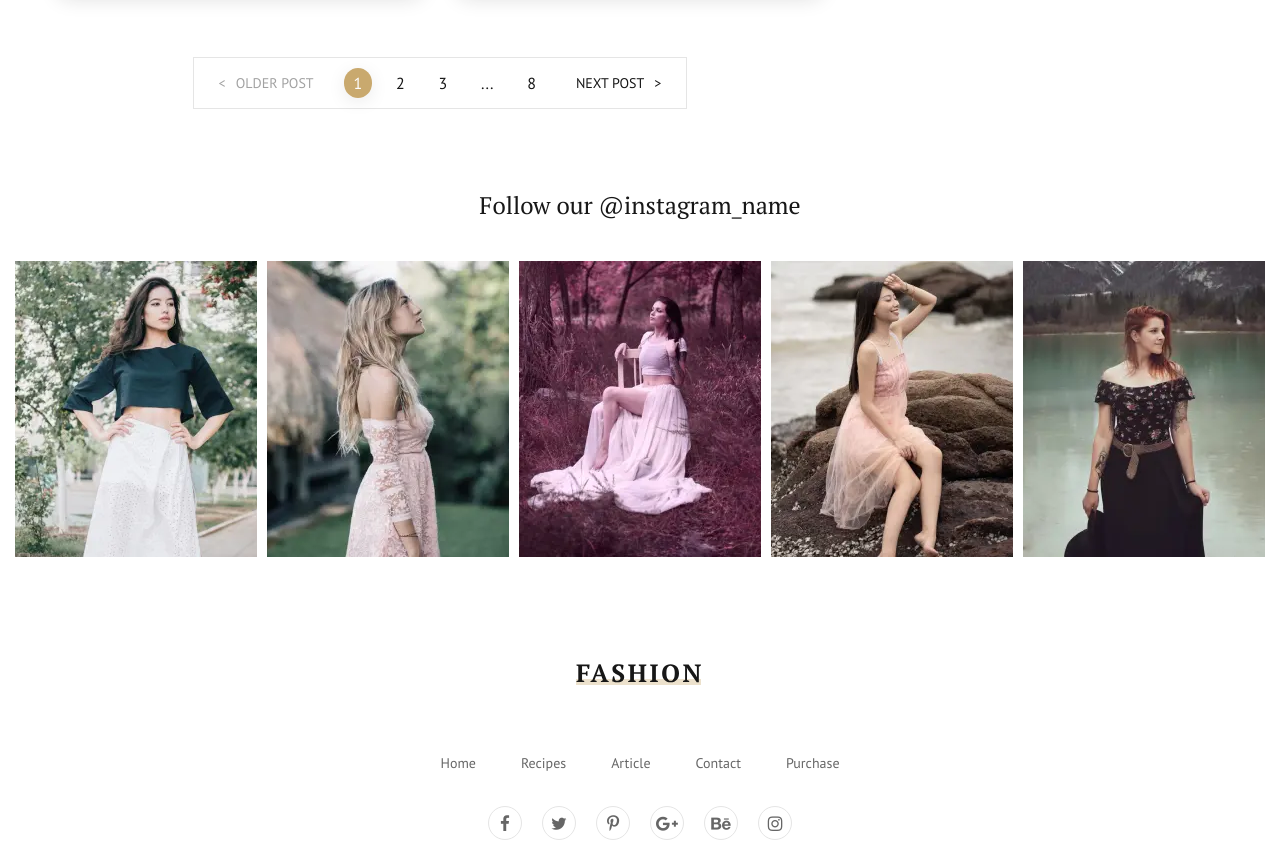
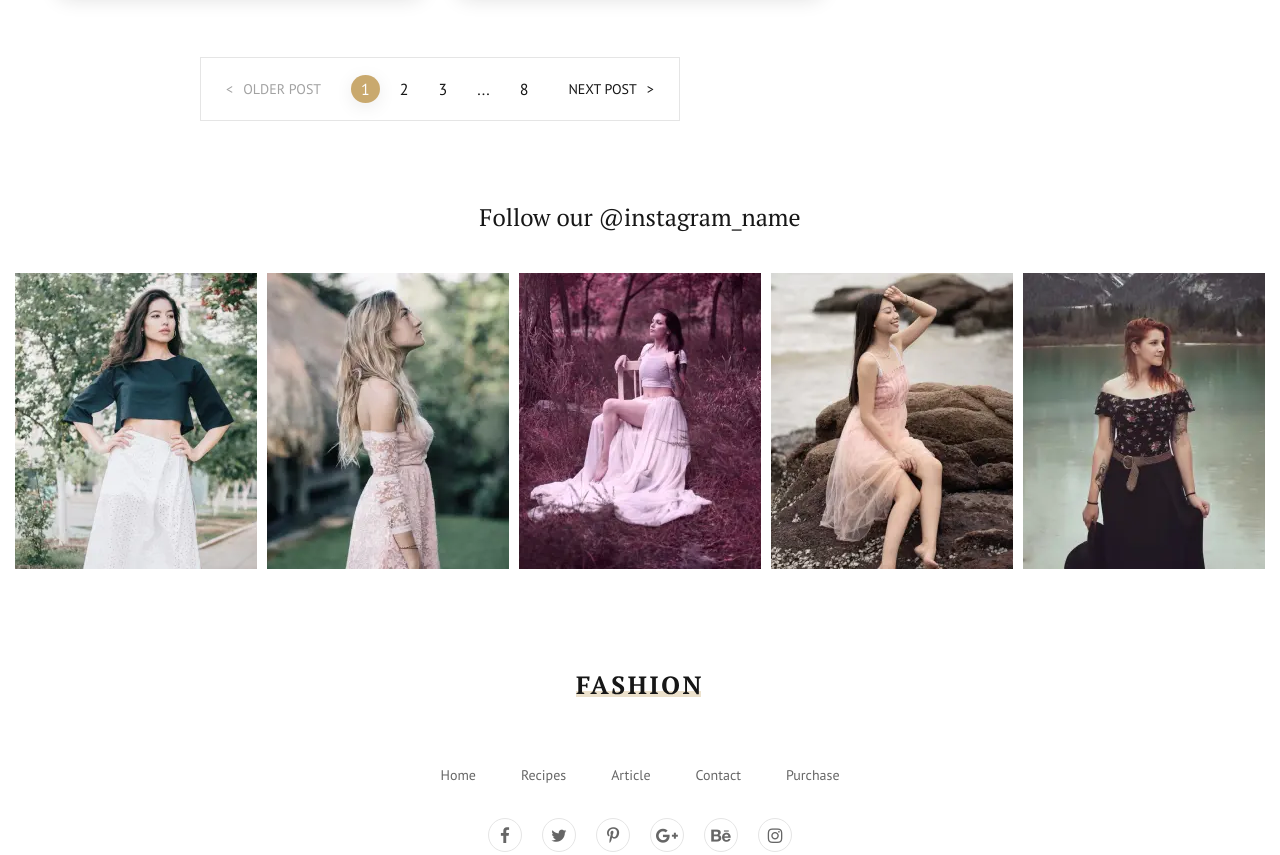
Before and after one commit to Esper-m/fashion-blog, a plain HTML site: page index.html in a window 1280 px wide. Shown: the part 3667-4522 px from the top of the page. Drawn offline with Linux system fonts and the light colour scheme.

Commit message:
Add files via upload

```diff
--- a/css/style.css
+++ b/css/style.css
@@ -833,6 +833,9 @@ h6 {
   -webkit-box-pack: center;
       -ms-flex-pack: center;
           justify-content: center;
+  -webkit-box-align: center;
+      -ms-flex-align: center;
+          align-items: center;
 }
 
 .pagination-blog__prev,
@@ -842,6 +845,12 @@ h6 {
 
 .pagination-blog__numbers {
   padding: 0rem 1.875rem;
+  display: -webkit-box;
+  display: -ms-flexbox;
+  display: flex;
+  -ms-flex-wrap: wrap;
+      flex-wrap: wrap;
+  gap: 0.625rem;
 }
 
 .pagination-blog__numbers span {
@@ -864,14 +873,10 @@ h6 {
 
 .pagination-blog__num {
   font-size: 1rem;
-  padding: 0.3125rem 0.625rem;
+  padding: 0.375rem 0.625rem;
   -webkit-transition: all 0.3s ease 0s;
   -o-transition: all 0.3s ease 0s;
   transition: all 0.3s ease 0s;
-}
-
-.pagination-blog__num:not(:last-child) {
-  margin-right: 0.625rem;
 }
 
 .pagination-blog__num:hover {
@@ -1285,9 +1290,17 @@ h6 {
             flex: 1 1 100%;
   }
 
+  .pagination-blog__body {
+    padding: 0.625rem 0.9375rem;
+  }
+
   .pagination-blog__prev span,
   .pagination-blog__next span {
     display: none;
+  }
+
+  .pagination-blog__numbers {
+    padding: 0rem 0.625rem;
   }
 }
 
--- a/index.html
+++ b/index.html
@@ -6,7 +6,7 @@
 	<meta charset="UTF-8">
 	<meta name="format-detection" content="telephone=no">
 	<!-- <style>body{opacity: 0;}</style> -->
-	<link rel="stylesheet" href="css/style.min.css?_v=20220607171011">
+	<link rel="stylesheet" href="css/style.min.css?_v=20220607184858">
 	<link rel="shortcut icon" href="favicon.ico">
 	<!-- <meta name="robots" content="noindex, nofollow"> -->
 	<meta name="viewport" content="width=device-width, initial-scale=1.0">
@@ -460,7 +460,7 @@
 		</div>
 	</div>
 </div> -->
-	<script src="js/app.min.js?_v=20220607171011"></script>
+	<script src="js/app.min.js?_v=20220607184858"></script>
 </body>
 
 </html>
```
Also changed, not shown: css/style.min.css.
